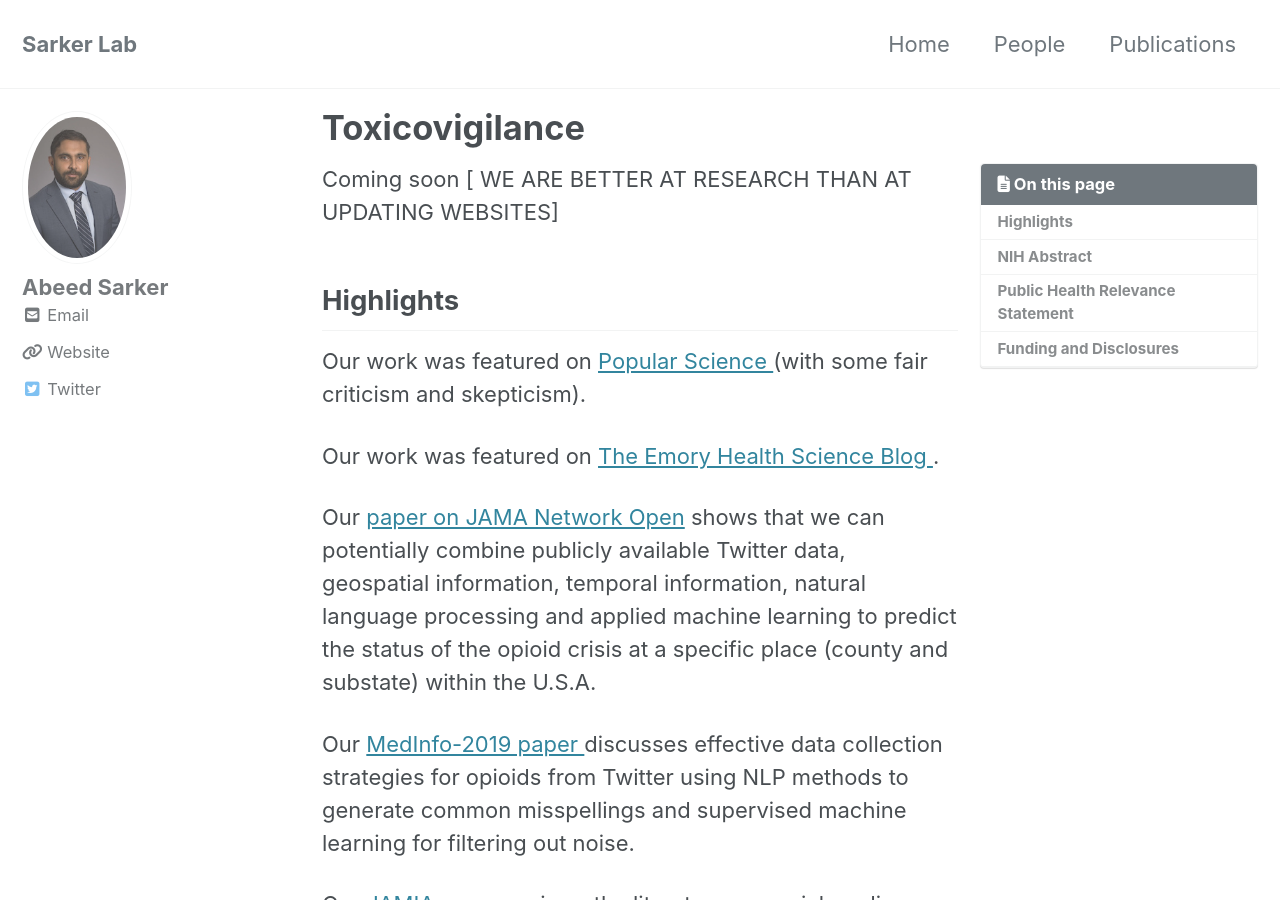
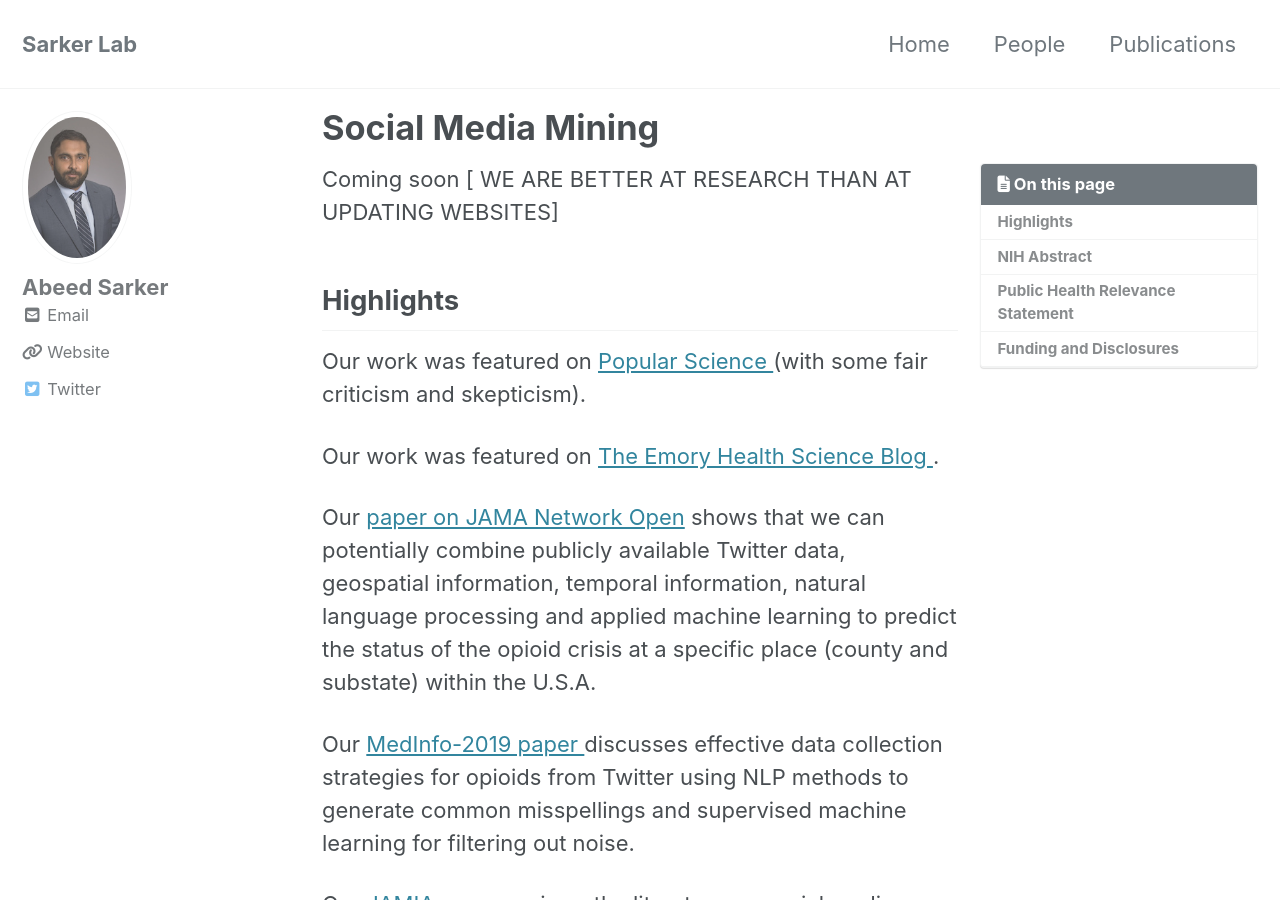
Before and after one commit to sarkerlab/Website, a Jekyll site: the page built from _pages/smm.md, in a window 1280 px wide and 900 px high. Built offline with Jekyll 4.4.1, drawn with Linux system fonts in a browser that asks for light colours; cached includes are drawn as plain includes; nearby versions of some CDN libraries.

Commit message:
Update smm.md

```diff
--- a/_pages/smm.md
+++ b/_pages/smm.md
@@ -1,6 +1,6 @@
 ---
-permalink: /toxicovigilance/
-title: "Toxicovigilance"
+permalink: /smm/
+title: "Social Media Mining"
 excerpt: "flexible two-column Jekyll theme."
 layouts_gallery:
   - url: /assets/images/mm-layout-splash.png
```
